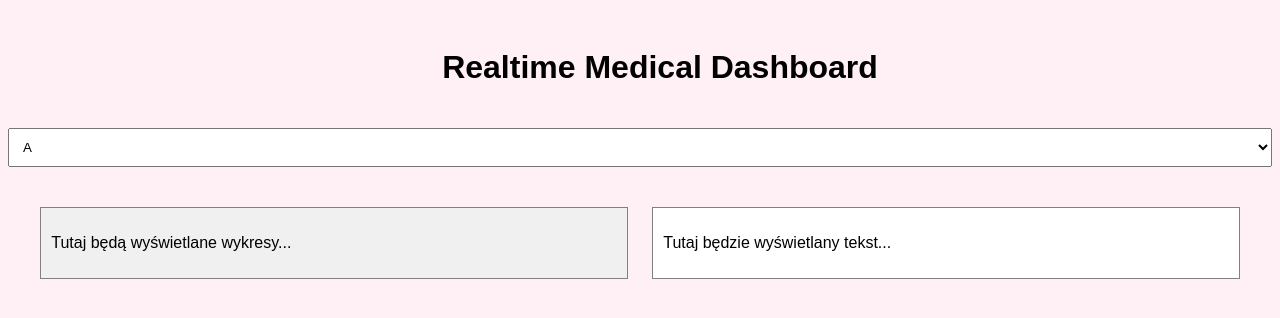
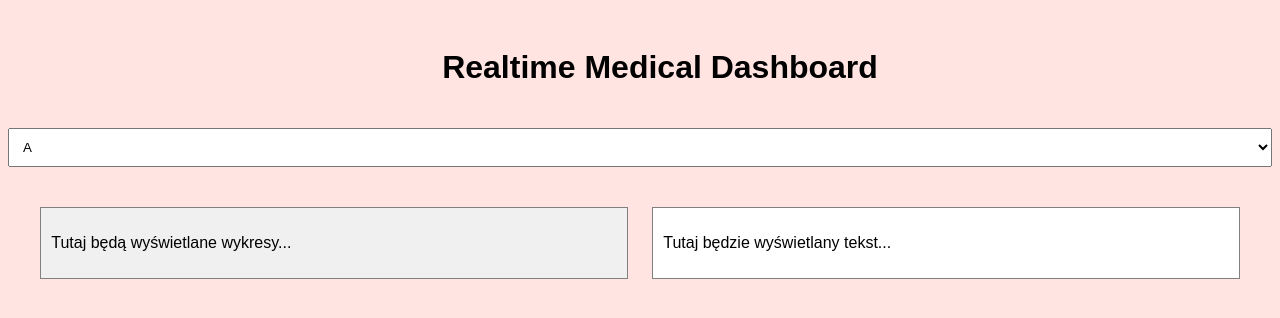
Before and after one commit to matyldalan/Dostep-do-uslug-medycznych-na-wykresach-uaktualnianych-w-czasie-rzeczywistym, a Django app: page / in a window 1280 px wide. Shown: the top 318 px of the page. Run offline with Django 5.2, Linux system fonts and the light colour scheme.

Commit message:
Update style.css

```diff
--- a/medicaldashboard/dashboard/static/css/style.css
+++ b/medicaldashboard/dashboard/static/css/style.css
@@ -1,6 +1,6 @@
 body {
   font-family: Arial, sans-serif;
-  background-color: lavenderblush;
+  background-color: mistyrose;
 }
 
 .header {
```
